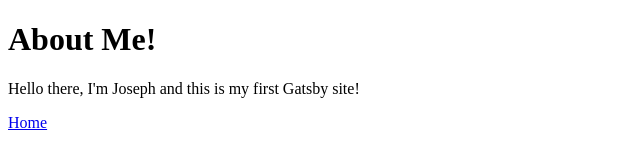
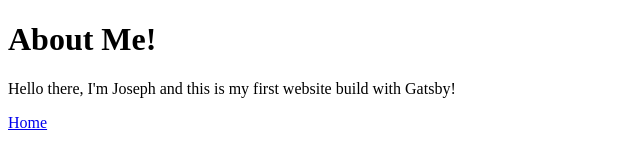
Before and after one commit to joseph-alberto/learn-gatsby, a Gatsby site: page /about in a window 1280 px wide. Shown: the whole page, without its empty margins (0-640 px from the left). Built offline with nearby package versions, Linux system fonts and the light colour scheme; Gatsby itself is replaced by a stand-in of ours.

Commit message:
Change message

```diff
--- a/src/pages/about.js
+++ b/src/pages/about.js
@@ -6,7 +6,7 @@ const AboutPage = () => {
         <main>
             <title>About Page</title>
             <h1>About Me!</h1>
-            <p>Hello there, I'm Joseph and this is my first Gatsby site!</p>
+            <p>Hello there, I'm Joseph and this is my first website build with Gatsby!</p>
             <Link to='/'>Home</Link>
         </main>
     )
```
